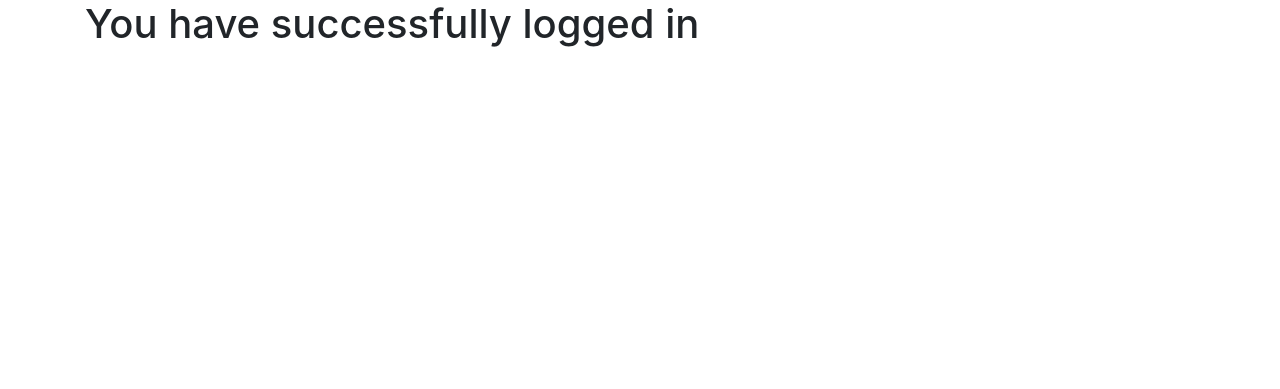
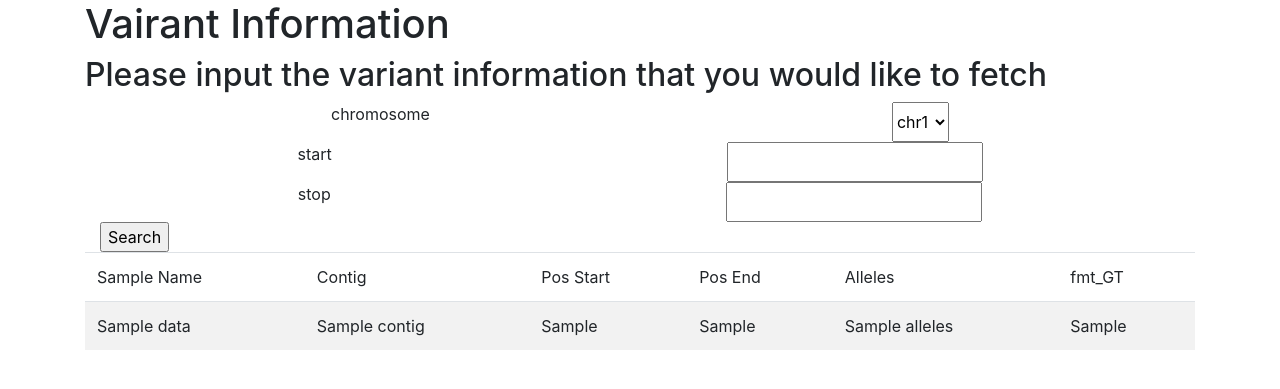
Before and after one commit to zhanf164/Django_TileDB_Test, a Django app: template Django_TileDB_Test/firstApp/templates/LandingPage.html in a window 1280 px wide. Shown: the top 389 px of the page. Run offline with Django 4.2, Linux system fonts and the light colour scheme; tables that the repository leaves empty hold one stand-in row (values such as "Sample post"); the template is opened without the code that fills it: values that come from a table or form of the project are taken from there, most other values are stand-ins (such as "Sample title", 1, 10 or a date in 2020); some libraries are stand-ins or nearby versions.

Commit message:
Got TileDB hooked up to the web app and added the ability to query TileDB for chr, start, and stop. No filtering or task graphs yet, but that would be the next steps

```diff
--- a/Django_TileDB_Test/firstApp/forms.py
+++ b/Django_TileDB_Test/firstApp/forms.py
@@ -1,5 +1,12 @@
 from django import forms
+
+CHR_CHOICES = (("chr1", "chr1"), ("chr2","chr2"), ("chr3", "chr3"), ("chr4", "chr4"), ("chr5", "chr5"))
 
 class UserForm(forms.Form):
     username = forms.CharField(max_length=30)
     password = forms.CharField(max_length=30)
+
+class RegionForm(forms.Form):
+    chrom = forms.ChoiceField(choices=CHR_CHOICES)
+    start = forms.CharField(max_length=20)
+    stop = forms.CharField(max_length=20)
--- /dev/null
+++ b/Django_TileDB_Test/firstApp/lib/ArrayFunctions.py
@@ -0,0 +1,3 @@
+import tiledb, tiledb.cloud
+
+from tiledb.cloud.compute import Delayed
--- a/Django_TileDB_Test/firstApp/templates/LandingPage.html
+++ b/Django_TileDB_Test/firstApp/templates/LandingPage.html
@@ -2,6 +2,61 @@
 
 {%block body%}
     <div class="container">
-        <h1>You have successfully logged in</h1>
+        <h1>Vairant Information</h1>
     </div>
+
+    <div class="container">
+        <h2>
+            Please input the variant information that you would like to fetch
+        </h2>
+
+        <form class="form" action=  {% url 'LandingPage' %} method="POST" enctype="multipart/form-data">
+            {% csrf_token %}
+            <div class="container" style="display:flex; flex-direction:row;justify-content:space-around">
+                <p>chromosome</p>
+                {{form.chrom}}
+            </div>
+            <div class="container" style="display:flex; flex-direction:row;justify-content:space-around">
+                <p>start</p>
+                {{form.start}}
+            </div>
+
+            <div class="container" style="display:flex; flex-direction:row;justify-content:space-around">
+                <p>stop</p>
+                {{form.stop}}
+            </div>
+            <div class="container" style="margin: auto;">
+                <input type='submit' value='Search'>
+            </div>
+        </form>
+    </div>
+
+    {%if data != None%}
+        <div class="container">
+            <table class="table table-striped">
+                <thead class="thead-dark">
+                    <tr>
+                        <td>Sample Name</td>
+                        <td>Contig</td>
+                        <td>Pos Start</td>
+                        <td>Pos End</td>
+                        <td>Alleles</td>
+                        <td>fmt_GT</td>
+                    </tr>
+                </thead>
+                {%for i in data%}
+                    <tr>
+                        <td>{{i.sample_name}}</td>
+                        <td>{{i.contig}}</td>
+                        <td>{{i.pos_start}}</td>
+                        <td>{{i.pos_end}}</td>
+                        <td>{{i.alleles}}</td>
+                        <td>{{i.fmt_GT}}</td>
+                    </tr>
+
+                {%endfor%}
+            </table>
+
+        </div>
+    {%endif%}
 {%endblock%}
```
Also changed, not shown: Django_TileDB_Test/firstApp/views.py (+35 -4 lines), TileDB.py (added, +17 -0 lines).
